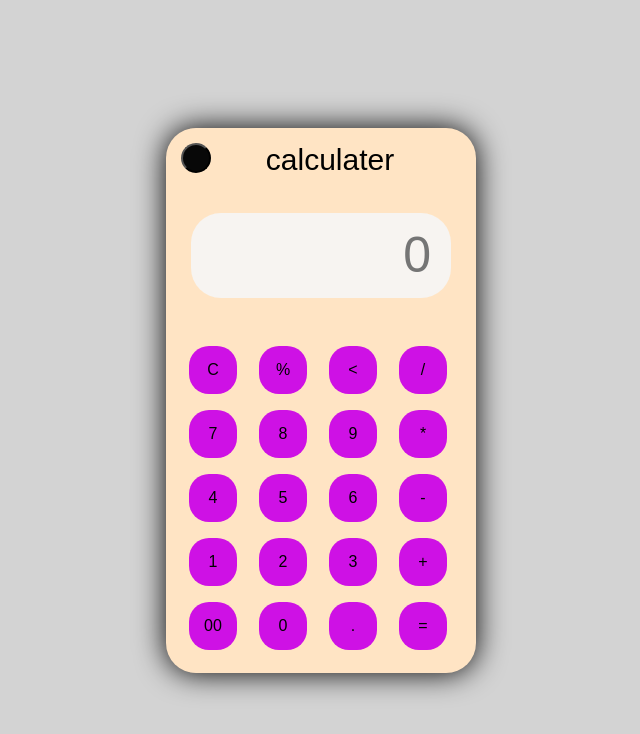
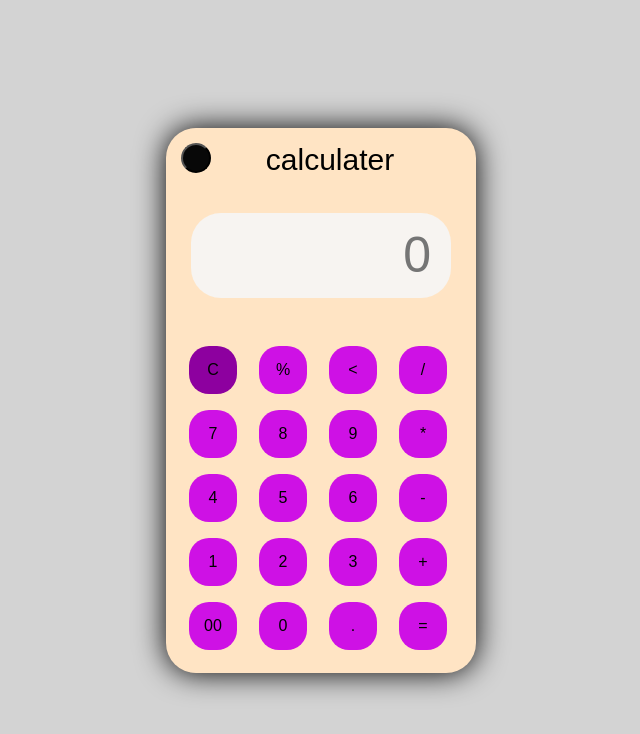
Before and after one commit to itsKapri/calculator, a plain HTML site: page index.html in a window 1280 px wide. In both pictures the pointer is over the button 532 px from the left and 369 px from the top of the page. Shown: the whole page, without its empty margins (319-959 px from the left). Drawn offline with Linux system fonts and the light colour scheme.

Commit message:
add all the file

```diff
--- a/style.css
+++ b/style.css
@@ -69,7 +69,12 @@
     background-color: #ce11e5;
     margin: 8px;
     font-size: 16px;
+    text-align: center;
     border: none;
     border-radius: 20px;
     /* box-shadow: 0 0 9px rgb(6 6 6); */
 }
+.btn:hover{
+    background-color: #8d009f;
+
+}
```
